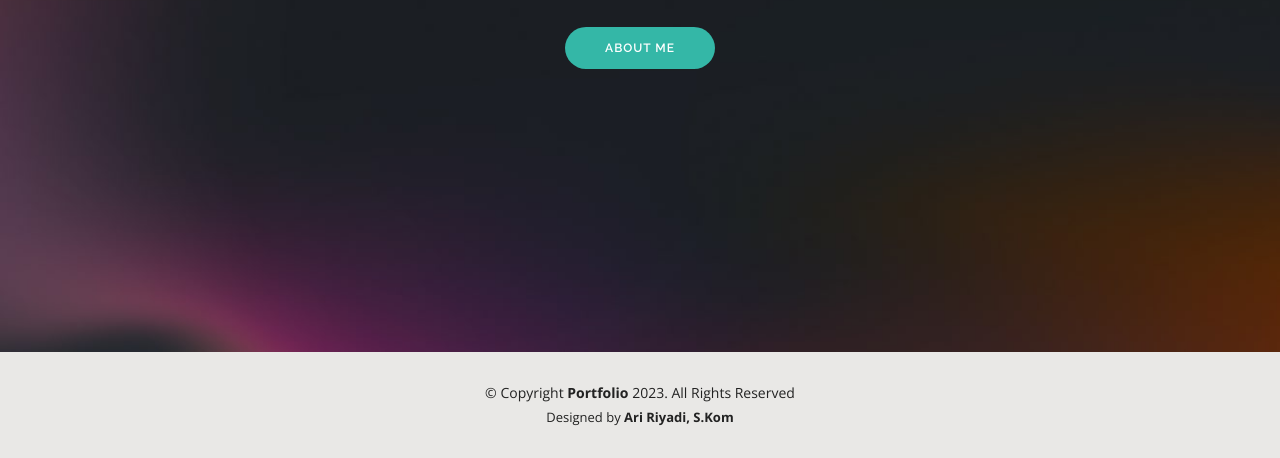
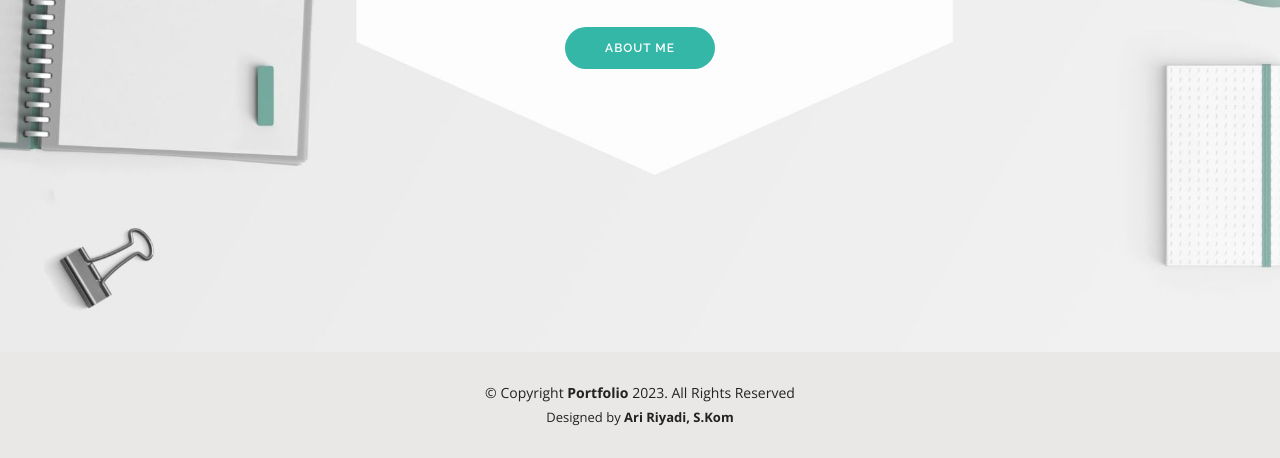
Before and after one commit to aririyadi/mysite, a plain HTML site: page index.html in a window 1280 px wide. Shown: the part 448-906 px from the top of the page. Drawn offline with nearby package versions, Linux system fonts and the light colour scheme.

Commit message:
Update style.css

```diff
--- a/assets/css/style.css
+++ b/assets/css/style.css
@@ -413,7 +413,7 @@ h6 {
 #hero {
   width: 100%;
   height: 100vh;
-  background: url("../img/services-hero-bg-1600-b25269679c3d.jpg") center left;
+  background: url("../img/hero-bg.jpg") center left;
   background-size: cover;
 }
 
```
